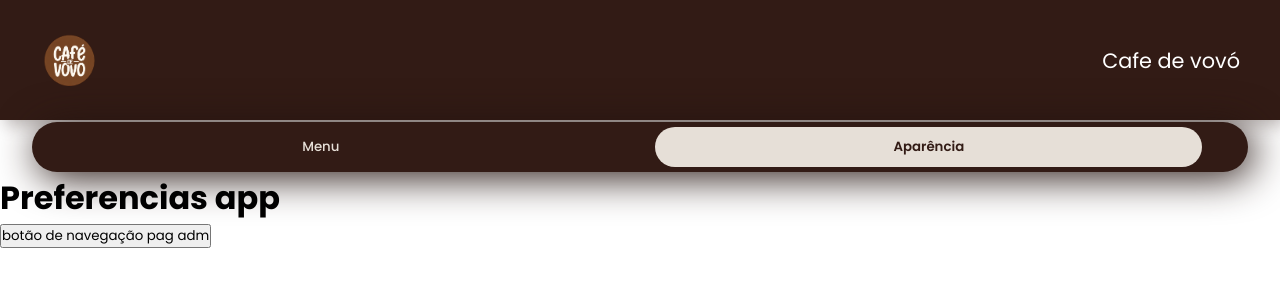
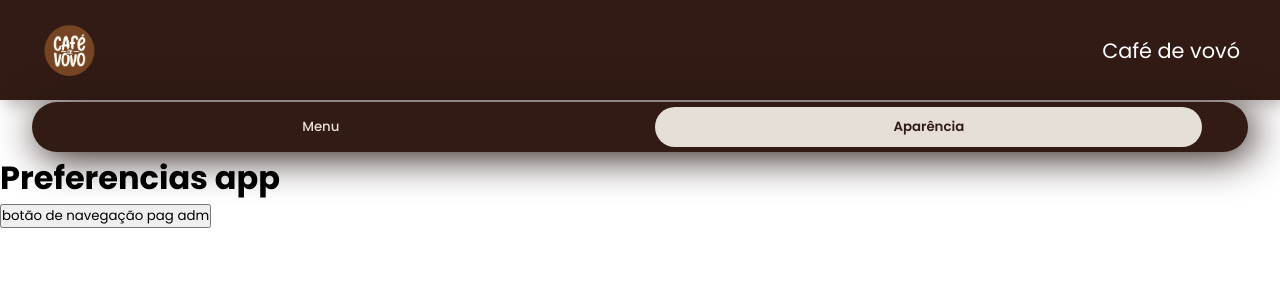
Before and after one commit to FatecFranca/DSM-PI3-G01-2026-2, a React app in the folder frontend/: page /preferencias in a window 1280 px wide. Shown: the top 300 px of the page. Built offline with nearby package versions, Linux system fonts and the light colour scheme; the HTML template or start-up script is replaced by a standard one; a web font is replaced by a local one.

Commit message:
style(Header): muda imagens e variaveis do componente de header

```diff
--- a/frontend/src/componets/Header/Header.css
+++ b/frontend/src/componets/Header/Header.css
@@ -3,7 +3,7 @@
 .Header-container{
     background-color: #321b15;
     width: 100%;
-    height: 120px;
+    height: 100px;
     display: flex;
     justify-content: space-between;
     padding: 40px;
--- a/frontend/src/componets/Header/Header.jsx
+++ b/frontend/src/componets/Header/Header.jsx
@@ -3,10 +3,13 @@ import logo from '../../assets/logo-redondinha.png'
 
 
  function Header(){
+    const nomeRestaurante = 'Café de vovó'
+    const imagemLogo = logo
+
     return(
         <header className='Header-container'>
-           <img className='logo' src={logo} alt="Logo da Empresa"/>
-            <p>Cafe de vovó</p>
+           <img className='logo' src={imagemLogo} alt="Logo da Empresa"/>
+            <p>{nomeRestaurante}</p>
         </header>
     )
 
```
